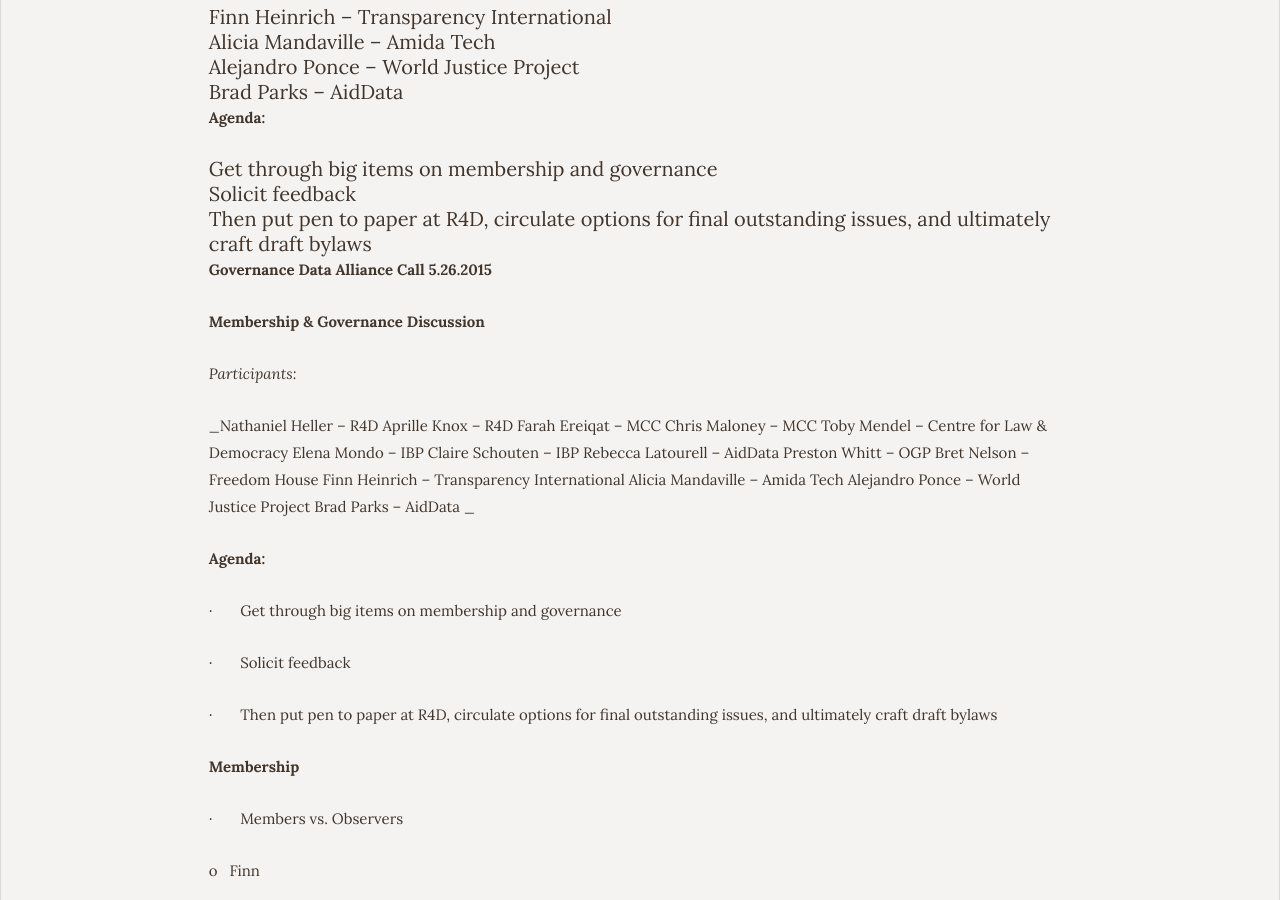
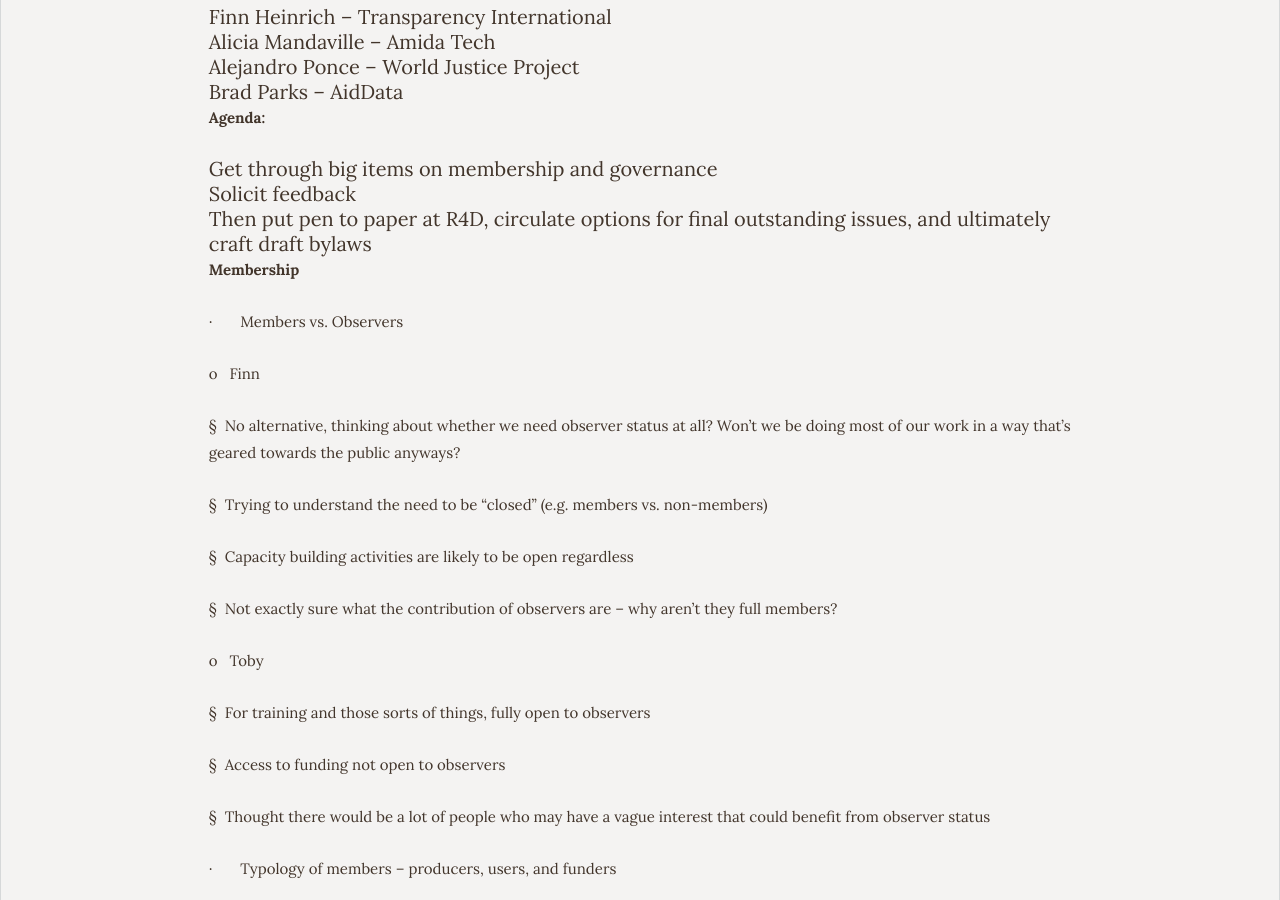
Before and after one commit to GovernanceDataAlliance/GDA-Dashboard, a Jekyll site: the page built from blog/_posts/2016-02-25-governance-an-membership-meeting.md, in a window 1280 px wide and 900 px high, scrolled down 900 px. Built offline with Jekyll 4.4.1, drawn with Linux system fonts in a browser that asks for light colours.

Commit message:
Updated 2016-02-25-governance-an-membership-meeting.md

```diff
--- a/blog/_posts/2016-02-25-governance-an-membership-meeting.md
+++ b/blog/_posts/2016-02-25-governance-an-membership-meeting.md
@@ -33,42 +33,11 @@
 
 
 **Agenda:**
-+ Get through big items on membership and governance
+
++ Get through big items on membership and
+governance
 + Solicit feedback
-+ Then put pen to paper at R4D, circulate options for final outstanding issues, and ultimately craft draft bylaws
-
-**Governance Data Alliance Call 5.26.2015**
-
-**Membership & Governance Discussion**
-
-_Participants:_
-
-_Nathaniel Heller – R4D
-Aprille Knox – R4D
-Farah Ereiqat – MCC
-Chris Maloney – MCC
-Toby Mendel – Centre for Law & Democracy
-Elena Mondo – IBP
-Claire Schouten – IBP
-Rebecca Latourell – AidData
-Preston Whitt – OGP
-Bret Nelson – Freedom House
-Finn Heinrich – Transparency International
-Alicia Mandaville – Amida Tech
-Alejandro Ponce – World Justice Project
-Brad Parks – AidData  _
-
-**Agenda:**
-
-·
-Get through big items on membership and
-governance
-
-·
-Solicit feedback
-
-·
-Then put pen to paper at R4D, circulate options
++ Then put pen to paper at R4D, circulate options
 for final outstanding issues, and ultimately craft draft bylaws
 
 **Membership**
```
